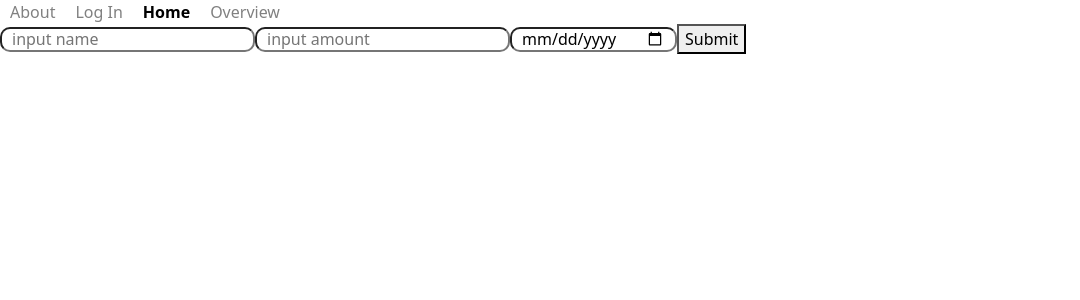
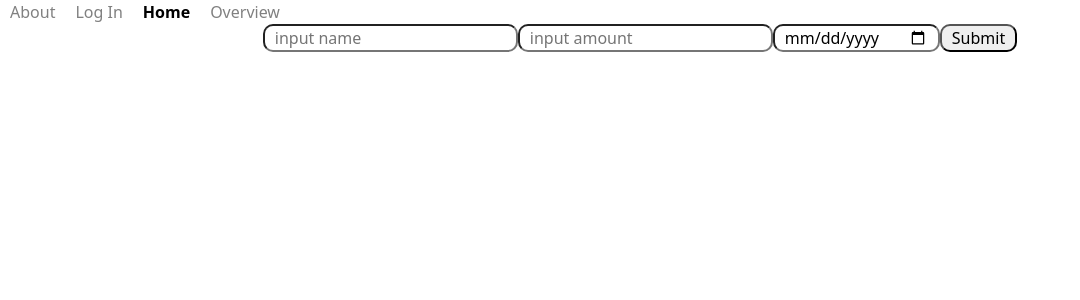
Before and after one commit to rmedge2/Budget-lingo_frontend, a React (Create React App) app: page /mainpage in a window 1280 px wide. Shown: the top 300 px of the page, without its empty margins (0-1080 px from the left). Built offline with nearby package versions, Linux system fonts and the light colour scheme; no server answers.

Commit message:
added checking for data

```diff
--- a/package.json
+++ b/package.json
@@ -7,6 +7,7 @@
     "@testing-library/react": "^13.4.0",
     "@testing-library/user-event": "^13.5.0",
     "bootstrap": "^5.3.0",
+    "bootstrap-3-card": "^0.2.0",
     "react": "^18.2.0",
     "react-bootstrap": "^2.7.4",
     "react-dom": "^18.2.0",
--- a/src/components/MainPage.css
+++ b/src/components/MainPage.css
@@ -1,5 +1,15 @@
+.main-page-content{
+    display: flex;
+    flex-direction: column;
+    align-items: center;
+}
 input{
     padding: 0px 10px;
-    height: 25px;
+    height: 28px;
     border-radius: 10px;
 }
+.submit-button{
+    padding: 0px 10px;
+    height: 28px;
+    border-radius: 10px;
+}
--- a/src/components/MainPage.js
+++ b/src/components/MainPage.js
@@ -10,6 +10,7 @@ const MainPage = () => {
     const [name, setName] = useState('')
     const [amount, setAmount] = useState('')
     const [time, setTime] = useState(Date.now())
+    const [err, setError]=useState('')
 
     const clearData = () => {
         setName('');
@@ -33,6 +34,18 @@ const MainPage = () => {
     }
 
     const handleClick = () => {
+        if (!name && !amount)
+            return setError('No Data!')
+        if (!name) {
+            clearData()
+            return setError('Missing Name!')
+        }
+
+        if (!amount) {
+            clearData()
+            return setError('Missing Amount!')
+        }
+
         const newLog = {
             userId:1,
             name: name,
@@ -60,11 +73,15 @@ const MainPage = () => {
 
 
     return (
-        <div>
-            <input type="text" placeholder="input name" value={name} onInput={(e)=>setName(e.target.value)}/>
-            <input type="number" placeholder="input amount" value={amount} onInput={(e)=>setAmount(e.target.value)}/>
-            <input type="date" />
-            <button onClick={()=>handleClick()}>Submit</button>
+        <div className='main-page-content'>
+            <div className='submit-area'>
+                <input type="text" placeholder="input name" value={name} onInput={(e)=>setName(e.target.value)}/>
+                <input type="number" placeholder="input amount" value={amount} onInput={(e)=>setAmount(e.target.value)}/>
+                <input type="date" />
+                <button className='submit-button' onClick={() => handleClick()}>Submit</button>
+                <p style={{color:'red'}}>{err}</p>
+            </div>
+
             <div id="log-area">
                 {logData?logData.map(log => (
                     <Log key={log.time}  name={log.name} amount={log.amount} time={log.time}/>
```
Also changed, not shown: 1 other file (tests, documents, lock files or other folders).
